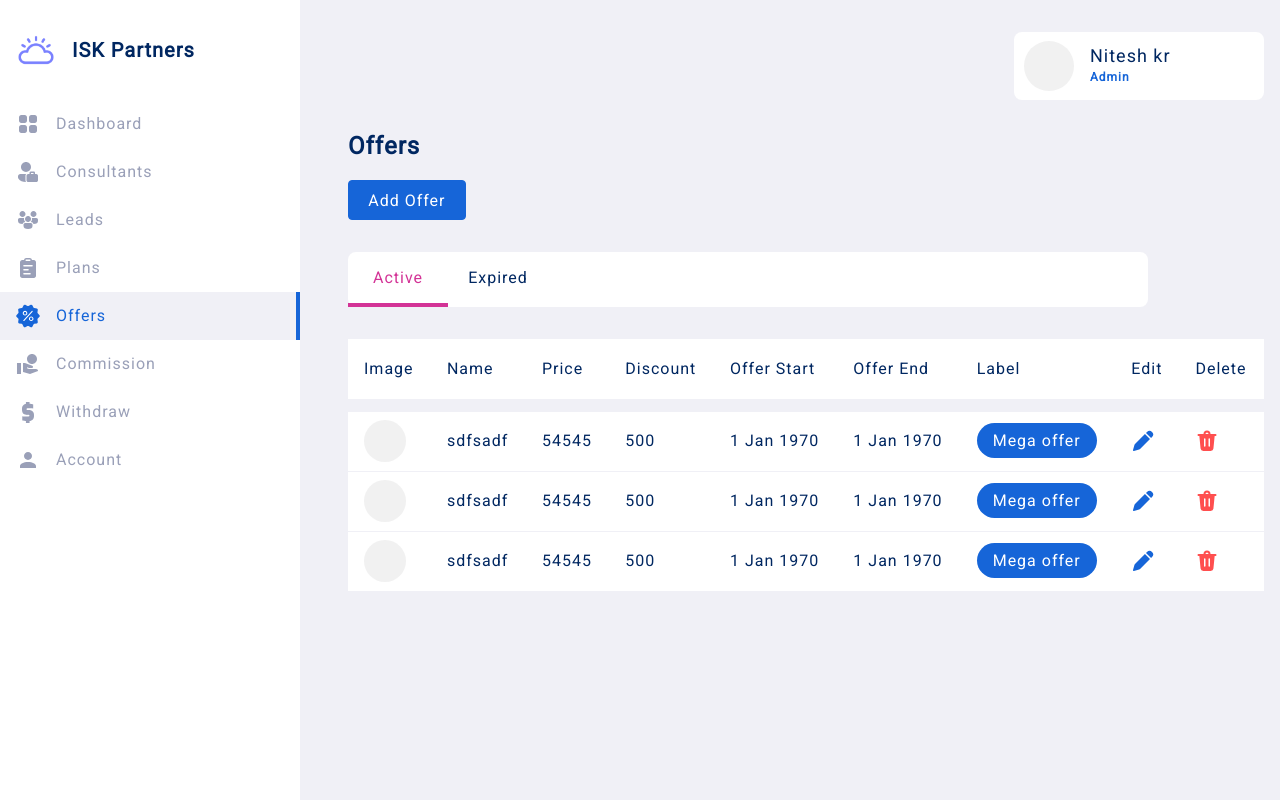
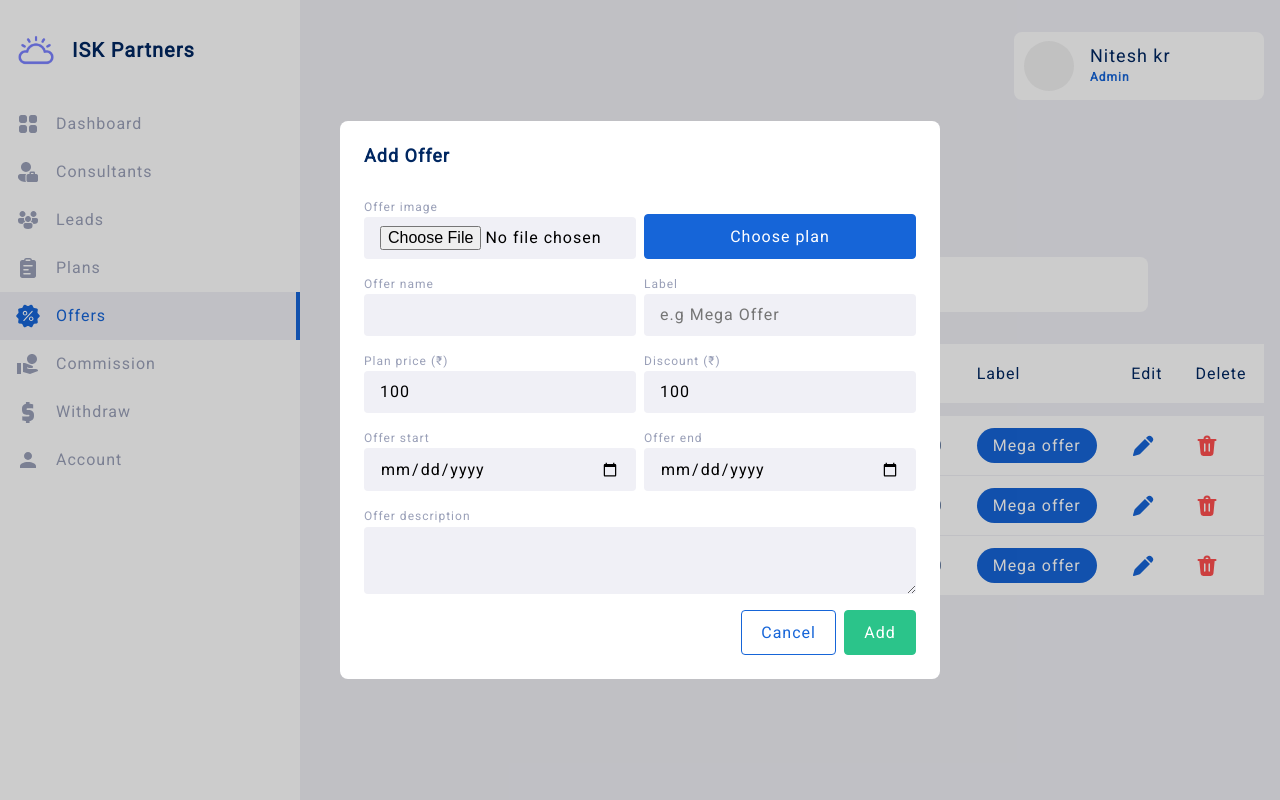
Before and after one commit to nitesh-dev/ITC-Partners-frontend, a Nuxt app: page /admin/offers in a window 1280 px wide. Built offline with nearby package versions, Linux system fonts and the light colour scheme.

Commit message:
add offer dialog completed

```diff
--- a/assets/styles/dashboard.css
+++ b/assets/styles/dashboard.css
@@ -229,6 +229,7 @@ table .chip.danger {
     width: 600px;
     padding: 1.5rem;
     overflow: auto;
+    max-height: 700px;
 }
 
 .dialog-holder .content{
@@ -261,6 +262,7 @@ table .chip.danger {
     display: grid;
     grid-template-columns: 1fr 1fr;
     gap: 0.5rem;
+    align-items: center;
 }
 
 .dialog .input input, .dialog .input textarea, .dialog .input select{
@@ -270,8 +272,11 @@ table .chip.danger {
     padding: 0.5em 1em;
     border-radius: 4px;
     width: 100%;
+    display: block;
+}
+
+.dialog textarea{
     resize: vertical;
-    display: block;
 }
 
 .dialog .input select{
@@ -283,8 +288,3 @@ table .chip.danger {
     font-size: var(--small-font);
     color: var(--color-on-surface);
 }
-
-
-.dialog .input.image input{
-    resize: none;
-}
--- a/assets/styles/global.css
+++ b/assets/styles/global.css
@@ -107,6 +107,7 @@ button {
     gap: 1rem;
     align-items: center;
     justify-content: center;
+    height: 45px;
 }
 
 button.primary{
--- /dev/null
+++ b/components/dialog/AddOffer.vue
@@ -0,0 +1,87 @@
+<script setup lang='ts'>
+import { Offer } from 'data/dataTypes';
+defineProps<{
+    data: Offer,
+    isVisible: Boolean,
+    isUpdate: Boolean
+}>()
+
+const emit = defineEmits<{
+    (event: 'cancel'): void
+    (event: 'add'): void
+}>()
+
+function onCancel() {
+    emit('cancel')
+}
+
+function onAdd() {
+    emit('add')
+}
+
+
+</script>
+<template>
+    <div v-if="isVisible" class="dialog-holder">
+        <div class="dialog card">
+            <h4 v-if="isUpdate">Update Offer</h4>
+            <h4 v-else="isUpdate">Add Offer</h4>
+
+            <div class="content">
+
+                <div class="col-2">
+                    <div class="input image">
+                        <span>Offer image</span>
+                        <input type="file">
+                    </div>
+                    <button class="primary">Choose plan</button>
+                </div>
+
+                <div class="col-2">
+                    <div class="input">
+                        <span>Offer name</span>
+                        <input type="text">
+                    </div>
+                    <div class="input">
+                        <span>Label</span>
+                        <input type="text" placeholder="e.g Mega Offer">
+                    </div>
+                </div>
+
+                <div class="col-2">
+                    <div class="input">
+                        <span>Plan price (₹)</span>
+                        <input type="number" value="100" readonly>
+                    </div>
+                    <div class="input">
+                        <span>Discount (₹)</span>
+                        <input type="number" value="100">
+                    </div>
+                </div>
+
+                <div class="col-2">
+                    <div class="input">
+                        <span>Offer start</span>
+                        <input type="date" value="100">
+                    </div>
+                    <div class="input">
+                        <span>Offer end</span>
+                        <input type="date" value="100">
+                    </div>
+                </div>
+
+                <div class="input">
+                    <span>Offer description</span>
+                    <textarea></textarea>
+                </div>
+            </div>
+            <div class="buttons-holder">
+                <button class="primary outline" @click="onCancel()">Cancel</button>
+                <button class="success" @click="onAdd()">Add</button>
+            </div>
+        </div>
+    </div>
+</template>
+<style scoped>
+
+</style>
--- a/pages/admin/offers.vue
+++ b/pages/admin/offers.vue
@@ -117,5 +117,7 @@ function onTabChange(index: number) {
             </table>
         </div>
     </div>
+
+    <DialogAddOffer :is-visible="true" :data="offers[0]" :is-update="false"></DialogAddOffer>
 </template>
 <style scoped></style>
--- a/pages/admin/plans.vue
+++ b/pages/admin/plans.vue
@@ -126,7 +126,7 @@ function onTabChange(index: number) {
     </div>
 
     <DialogAddCategory :is-visible="false"></DialogAddCategory>
-    <!-- <DialogAddPlan :is-visible="true" :data="allPlans[0]"></DialogAddPlan> -->
+    <DialogAddPlan :is-visible="false" :data="allPlans[0]"></DialogAddPlan>
 </template>
 <style scoped>
 
```
